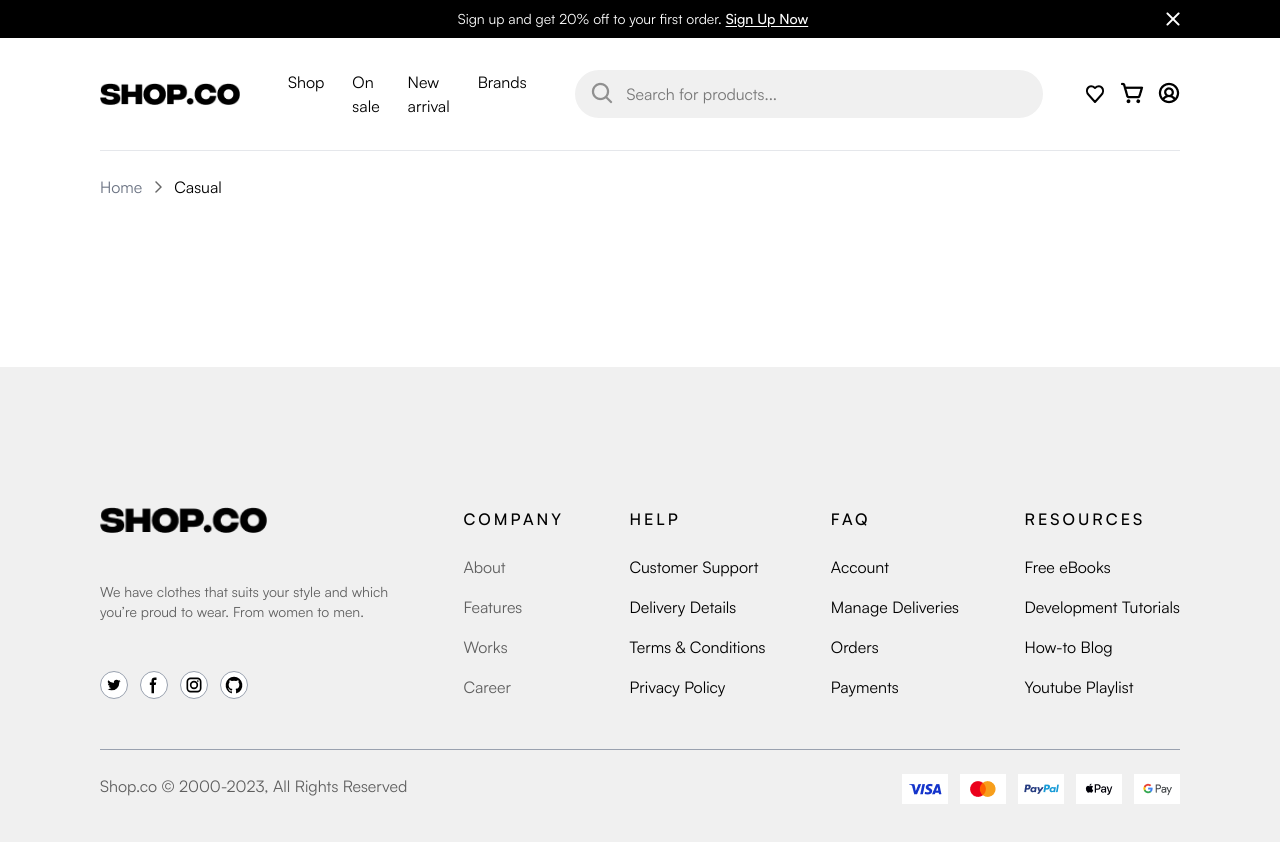
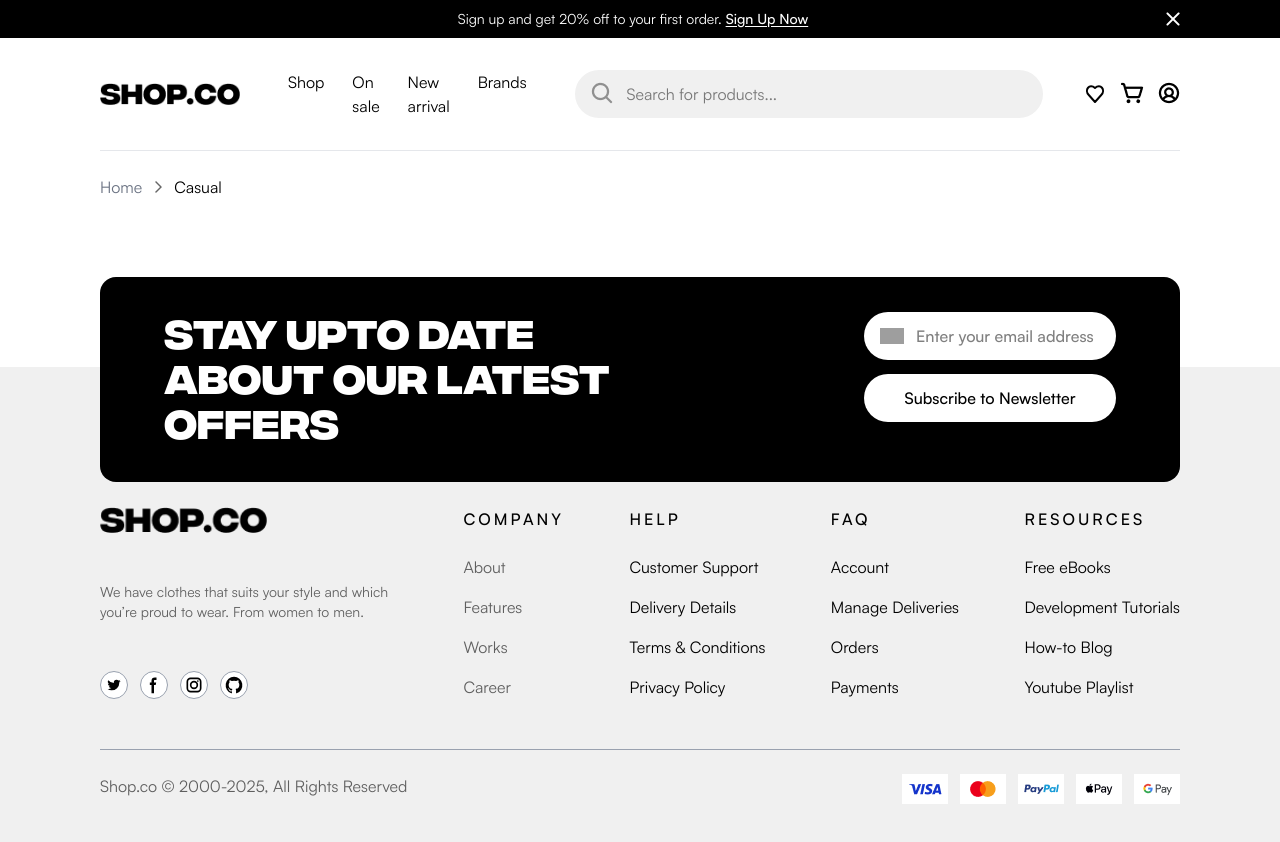
Before and after one commit to LexSupDev/shop-react-app, a React (Vite) app: page / in a window 1280 px wide. Shown: the top 842 px of the page. Built offline with nearby package versions, Linux system fonts and the light colour scheme; grey boxes are pictures that could not be loaded.

Commit message:
Subscribe component

```diff
--- a/src/App.css
+++ b/src/App.css
@@ -2,6 +2,10 @@
 
 :root {
   font-family: "Satoshi-Regular", sans-serif;
+}
+
+button {
+  @apply cursor-pointer;
 }
 
 @layer components {
--- a/src/App.jsx
+++ b/src/App.jsx
@@ -9,6 +9,7 @@ import { Breadcrumbs } from "./components/Breadcrumbs";
 import { Cart } from "./Cart";
 import { ProductCard } from "./ProductCard";
 import { Footer } from "./components/Footer";
+import { Subscribe } from "./components/Subscribe";
 
 function App() {
   const [searchQuery, setSearchQuery] = useState("");
@@ -56,7 +57,7 @@ function App() {
           }
         />
         <Route path="/shop-react-app/cart" element={<Cart />} />
-        <Route path="/shop-react-app/product" element={<ProductCard/>}/>
+        <Route path="/shop-react-app/product" element={<ProductCard />} />
       </Routes>
       <Footer />
     </>
--- a/src/components/Footer.jsx
+++ b/src/components/Footer.jsx
@@ -1,9 +1,12 @@
 import logo from "/src/assets/logo.png";
+import { Subscribe } from "./Subscribe";
 
 export const Footer = () => {
   return (
     <>
-      <footer className="bg-[#F0F0F0] mt-42">
+
+      <footer className="bg-[#F0F0F0] mt-42 relative">
+      <Subscribe />
         <div className="wrap pt-35 pb-20">
           <div className="flex flex-row justify-between border-b-1 border-gray-400 pb-12.5 mb-6">
             <div className="max-w-[298px] flex flex-col justify-between">
@@ -28,9 +31,9 @@ export const Footer = () => {
                       viewBox="0 0 24 24"
                     >
                       <path
-                        fill-rule="evenodd"
+                        fillRule="evenodd"
                         d="M22 5.892a8.178 8.178 0 0 1-2.355.635 4.074 4.074 0 0 0 1.8-2.235 8.343 8.343 0 0 1-2.605.981A4.13 4.13 0 0 0 15.85 4a4.068 4.068 0 0 0-4.1 4.038c0 .31.035.618.105.919A11.705 11.705 0 0 1 3.4 4.734a4.006 4.006 0 0 0 1.268 5.392 4.165 4.165 0 0 1-1.859-.5v.05A4.057 4.057 0 0 0 6.1 13.635a4.192 4.192 0 0 1-1.856.07 4.108 4.108 0 0 0 3.831 2.807A8.36 8.36 0 0 1 2 18.184 11.732 11.732 0 0 0 8.291 20 11.502 11.502 0 0 0 19.964 8.5c0-.177 0-.349-.012-.523A8.143 8.143 0 0 0 22 5.892Z"
-                        clip-rule="evenodd"
+                        clipRule="evenodd"
                       />
                     </svg>
                   </a>
@@ -50,9 +53,9 @@ export const Footer = () => {
                       viewBox="0 0 24 24"
                     >
                       <path
-                        fill-rule="evenodd"
+                        fillRule="evenodd"
                         d="M13.135 6H15V3h-1.865a4.147 4.147 0 0 0-4.142 4.142V9H7v3h2v9.938h3V12h2.021l.592-3H12V6.591A.6.6 0 0 1 12.592 6h.543Z"
-                        clip-rule="evenodd"
+                        clipRule="evenodd"
                       />
                     </svg>
                   </a>
@@ -73,9 +76,9 @@ export const Footer = () => {
                     >
                       <path
                         //fill="currentColor"
-                        fill-rule="evenodd"
+                        fillRule="evenodd"
                         d="M3 8a5 5 0 0 1 5-5h8a5 5 0 0 1 5 5v8a5 5 0 0 1-5 5H8a5 5 0 0 1-5-5V8Zm5-3a3 3 0 0 0-3 3v8a3 3 0 0 0 3 3h8a3 3 0 0 0 3-3V8a3 3 0 0 0-3-3H8Zm7.597 2.214a1 1 0 0 1 1-1h.01a1 1 0 1 1 0 2h-.01a1 1 0 0 1-1-1ZM12 9a3 3 0 1 0 0 6 3 3 0 0 0 0-6Zm-5 3a5 5 0 1 1 10 0 5 5 0 0 1-10 0Z"
-                        clip-rule="evenodd"
+                        clipRule="evenodd"
                       />
                     </svg>
                   </a>
@@ -95,9 +98,9 @@ export const Footer = () => {
                       viewBox="0 0 24 24"
                     >
                       <path
-                        fill-rule="evenodd"
+                        fillRule="evenodd"
                         d="M12.006 2a9.847 9.847 0 0 0-6.484 2.44 10.32 10.32 0 0 0-3.393 6.17 10.48 10.48 0 0 0 1.317 6.955 10.045 10.045 0 0 0 5.4 4.418c.504.095.683-.223.683-.494 0-.245-.01-1.052-.014-1.908-2.78.62-3.366-1.21-3.366-1.21a2.711 2.711 0 0 0-1.11-1.5c-.907-.637.07-.621.07-.621.317.044.62.163.885.346.266.183.487.426.647.71.135.253.318.476.538.655a2.079 2.079 0 0 0 2.37.196c.045-.52.27-1.006.635-1.37-2.219-.259-4.554-1.138-4.554-5.07a4.022 4.022 0 0 1 1.031-2.75 3.77 3.77 0 0 1 .096-2.713s.839-.275 2.749 1.05a9.26 9.26 0 0 1 5.004 0c1.906-1.325 2.74-1.05 2.74-1.05.37.858.406 1.828.101 2.713a4.017 4.017 0 0 1 1.029 2.75c0 3.939-2.339 4.805-4.564 5.058a2.471 2.471 0 0 1 .679 1.897c0 1.372-.012 2.477-.012 2.814 0 .272.18.592.687.492a10.05 10.05 0 0 0 5.388-4.421 10.473 10.473 0 0 0 1.313-6.948 10.32 10.32 0 0 0-3.39-6.165A9.847 9.847 0 0 0 12.007 2Z"
-                        clip-rule="evenodd"
+                        clipRule="evenodd"
                       />
                     </svg>
                   </a>
@@ -182,7 +185,7 @@ export const Footer = () => {
             </div>
           </div>
           <div className="flex justify-between">
-            <p className="opacity-60">Shop.co © 2000-2023, All Rights Reserved</p>
+            <p className="opacity-60">Shop.co © 2000-{new Date().getFullYear()}, All Rights Reserved</p>
             <ul className="flex flew-row gap-3">
               <li><a href="" className="w-[46px] h-[30px] bg-white flex justify-center items-center"><img src="src/assets/visa.png" alt="" /></a></li>
               <li><a href="" className="w-[46px] h-[30px] bg-white flex justify-center items-center"><img src="src/assets/mastercard.png" alt="" /></a></li>
--- /dev/null
+++ b/src/components/Subscribe.jsx
@@ -0,0 +1,25 @@
+export const Subscribe = () => {
+  return (
+    <>
+      <div className="wrap absolute mt-[-90px]">
+        <div className="px-16 py-[35px] rounded-2xl bg-black text-white flex justify-between gap-[210px]">
+          <p className="font-[Integral-CF-Bold] text-[40px] leading-[45px] uppercase">
+            STAY UPTO DATE ABOUT OUR LATEST OFFERS
+          </p>
+          <div className="font-[Satoshi-Medium] text-black flex flex-col gap-3.5">
+            <label className="relative before:absolute before:w-6 before:h-4 before:block before:bg-[url('src/assets/letter.svg')] before:bg-no-repeat before:top-4 before:left-4">
+              <input
+                type="text"
+                className="bg-white pl-[52px] py-3 rounded-full"
+                placeholder="Enter your email address"
+              ></input>
+            </label>
+            <button className="rounded-full bg-white py-3">
+              Subscribe to Newsletter
+            </button>
+          </div>
+        </div>
+      </div>
+    </>
+  );
+};
```
Also changed, not shown: src/assets/letter.svg (added).
